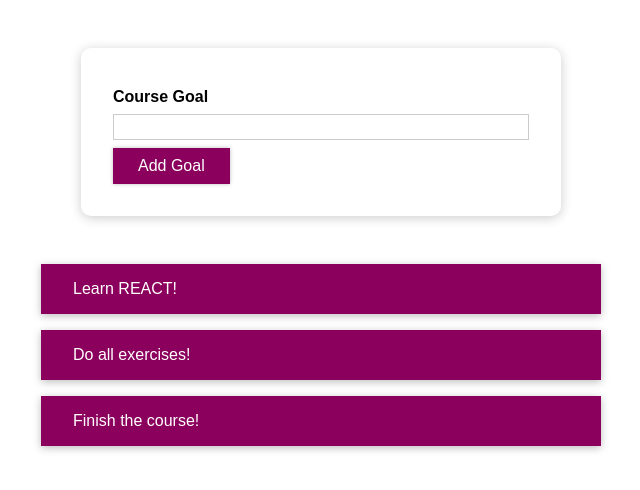
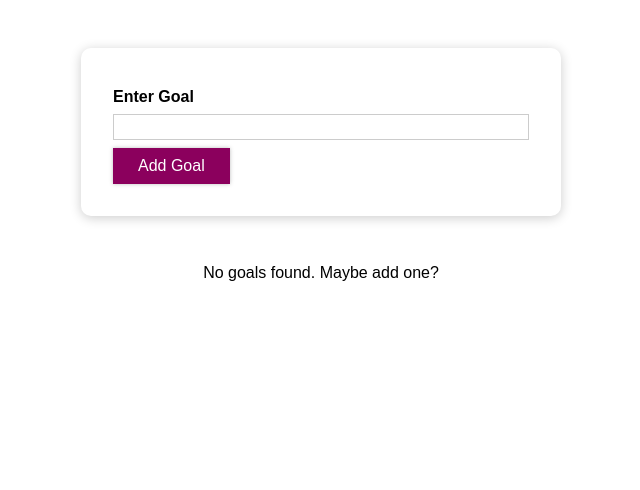
Before and after one commit to ansam007/react-todo, a React (Create React App) app: page / in a window 1280 px wide. Shown: the top 490 px of the page, without its empty margins (319-959 px from the left). Built offline with nearby package versions, Linux system fonts and the light colour scheme; the HTML template or start-up script is replaced by a standard one.

Commit message:
correct the commented code

```diff
--- a/src/App.js
+++ b/src/App.js
@@ -1,14 +1,13 @@
 import React, { useState } from "react";
-
 import CourseGoalList from "./components/CourseGoals/CourseGoalList/CourseGoalList";
 import CourseInput from "./components/CourseGoals/CourseInput/CourseInput";
 import "./App.css";
 
 const App = () => {
   const [courseGoals, setCourseGoals] = useState([
-    { text: "Learn REACT!", id: "g3" },
-    { text: "Do all exercises!", id: "g1" },
-    { text: "Finish the course!", id: "g2" },
+    // { text: "Learn REACT!", id: "g3" },
+    // { text: "Do all exercises!", id: "g1" },
+    // { text: "Finish the course!", id: "g2" },
   ]);
 
   const addGoalHandler = (enteredText) => {
@@ -42,14 +41,15 @@ const App = () => {
         <CourseInput onAddGoal={addGoalHandler} />
       </section>
       <section id="goals">
-        {content}
-        {/* {courseGoals.length > 0 && (
+        {/* {content} */}
+        {courseGoals.length > 0 ? (
           <CourseGoalList
             items={courseGoals}
             onDeleteItem={deleteItemHandler}
           />
-        ) // <p style={{ textAlign: 'center' }}>No goals found. Maybe add one?</p>
-        } */}
+        ) : (
+          <p style={{ textAlign: "center" }}>No goals found. Maybe add one?</p>
+        )}
       </section>
     </div>
   );
--- a/src/components/CourseGoals/CourseInput/CourseInput.js
+++ b/src/components/CourseGoals/CourseInput/CourseInput.js
@@ -27,7 +27,7 @@ const CourseInput = (props) => {
     <form onSubmit={formSubmitHandler}>
       <div className={`${styles['form-control']} ${!isValid && styles.invalid}`}>
         <label>
-          Course Goal
+          Enter Goal
         </label>
         <input
           type="text"
```
